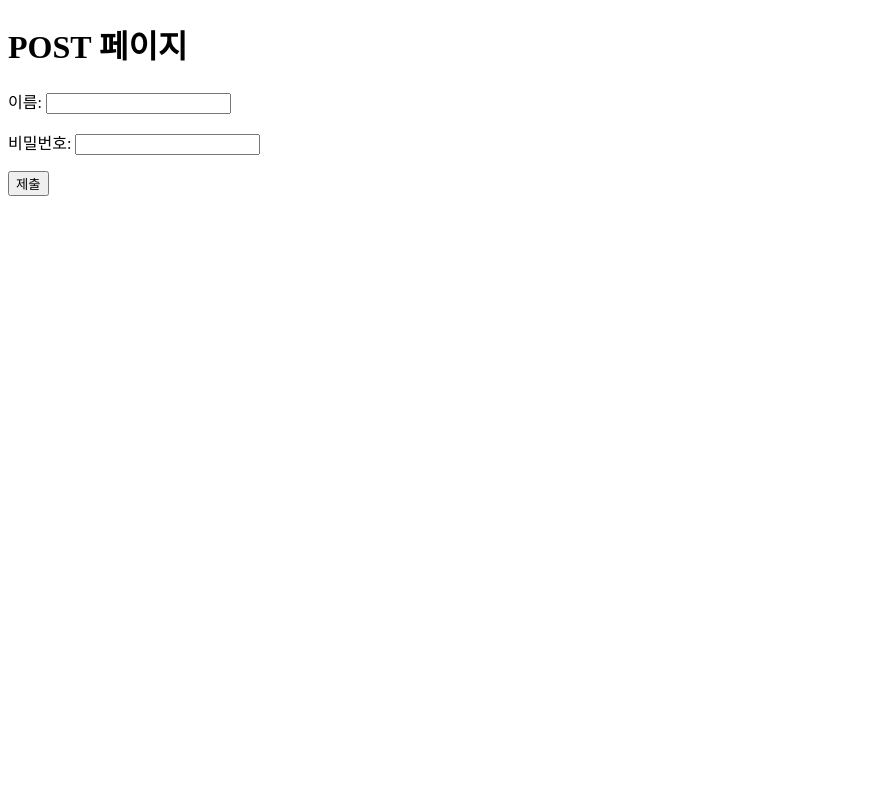
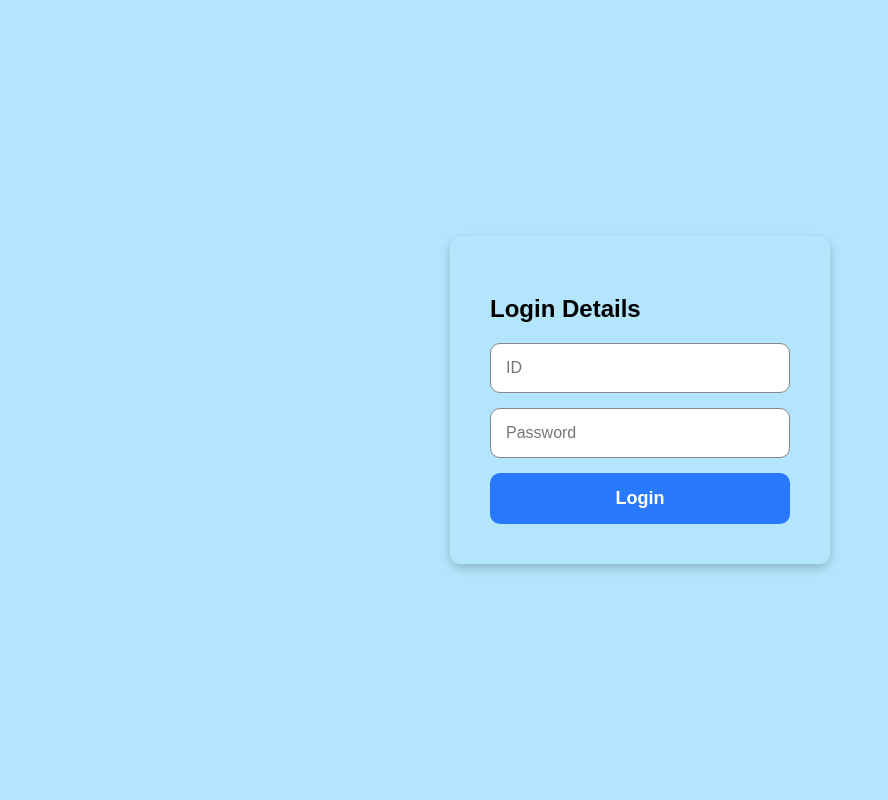
Before and after one commit to dasom222g/learn-fastapi, a FastAPI app: page /post_page in a window 1280 px wide. Shown: the whole page, without its empty margins (0-888 px from the left). Run offline with FastAPI, Linux system fonts and the light colour scheme; parts of the project's set-up code (start-up, migrations or seed data) failed here and were passed over.

```diff
--- a/main.py
+++ b/main.py
@@ -1,11 +1,13 @@
 from typing import Annotated
+import uvicorn
 from fastapi import FastAPI, Request, Form
 from fastapi.templating import Jinja2Templates
-import uvicorn
+from fastapi.staticfiles import StaticFiles
 
 # FastAPI클래스로 웹 객체(인스턴스) 만듬
 templates = Jinja2Templates(directory="templates")
 app = FastAPI() # 클랙스
+app.mount('static', StaticFiles(directory='static'), name='static')
 
 
 # 웹 객체에 path넣어주면 아래 함수 실행됨
--- a/templates/post_test.html
+++ b/templates/post_test.html
@@ -3,14 +3,69 @@
   <head>
     <meta charset="UTF-8" />
     <meta name="viewport" content="width=device-width, initial-scale=1.0" />
-    <title>POST 페이지</title>
+    <title>Login Page</title>
+    <style>
+      body {
+        font-family: Arial, sans-serif;
+        background-color: #b3e5fc; /* 연한 파란 배경 */
+        display: flex;
+        justify-content: center;
+        align-items: center;
+        height: 100vh;
+        margin: 0;
+      }
+
+      .login-box {
+        background-color: #b3e5fc;
+        padding: 40px;
+        border-radius: 10px;
+        width: 300px;
+        box-shadow: 0 4px 10px rgba(0, 0, 0, 0.2);
+      }
+
+      h2 {
+        margin-bottom: 20px;
+        color: #000;
+        font-weight: bold;
+      }
+
+      input[type="text"],
+      input[type="password"] {
+        width: 100%;
+        padding: 15px;
+        margin-bottom: 15px;
+        border: 1px solid #888;
+        border-radius: 10px;
+        font-size: 16px;
+        box-sizing: border-box;
+      }
+
+      input[type="submit"] {
+        width: 100%;
+        padding: 15px;
+        background-color: #2979ff;
+        color: white;
+        font-size: 18px;
+        font-weight: bold;
+        border: none;
+        border-radius: 10px;
+        cursor: pointer;
+        transition: background-color 0.3s;
+      }
+
+      input[type="submit"]:hover {
+        background-color: #1565c0;
+      }
+    </style>
   </head>
   <body>
-    <h1>POST 페이지</h1>
-    <form action="/test_post" method="post">
-      <p>이름: <input type="text" name="name" /></p>
-      <p>비밀번호: <input type="password" name="pwd" /></p>
-      <p><input type="submit" value="제출" /></p>
-    </form>
+    <div class="login-box">
+      <h2>Login Details</h2>
+      <form action="/test_post" method="post">
+        <input type="text" name="name" placeholder="ID" />
+        <input type="password" name="pwd" placeholder="Password" />
+        <input type="submit" value="Login" />
+      </form>
+    </div>
   </body>
 </html>
```
